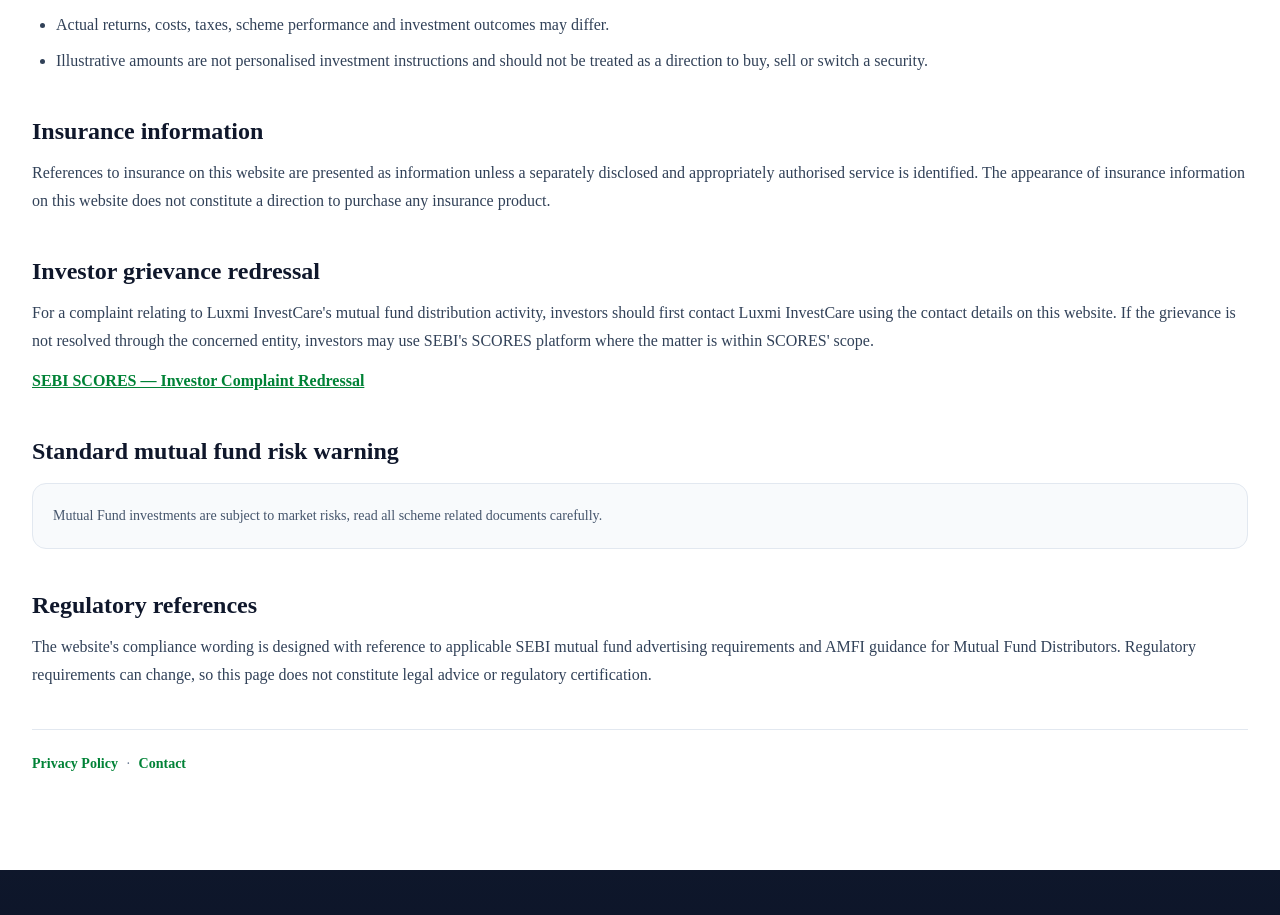
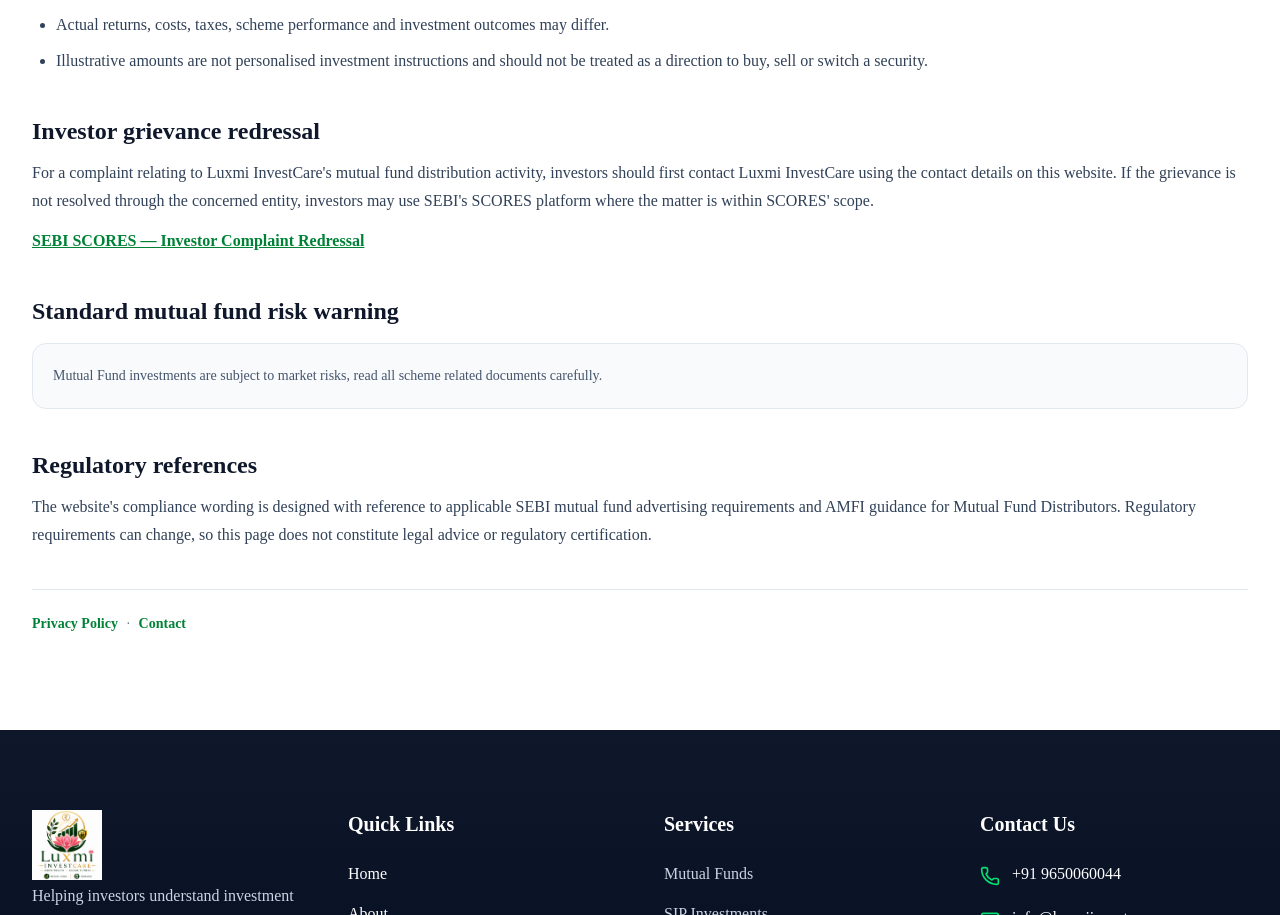
Before and after one commit to shivpawan007/LuxmiInvestCare, a Next.js app: page /disclosures in a window 1280 px wide. Shown: the part 1086-2001 px from the top of the page. Built offline with nearby package versions, Linux system fonts and the light colour scheme.

Commit message:
Clarify Luxmi InvestCare public scope as mutual fund distribution and education

```diff
--- a/app/disclosures/page.tsx
+++ b/app/disclosures/page.tsx
@@ -80,14 +80,6 @@
                             </ul>
                         </section>
 
-                        <section>
-                            <h2 className="text-2xl font-bold text-slate-900">Insurance information</h2>
-                            <p className="mt-3 leading-7">
-                                References to insurance on this website are presented as information
-                                unless a separately disclosed and appropriately authorised service
-                                is identified. The appearance of insurance information on this website does not constitute a direction to purchase any insurance product.
-                            </p>
-                        </section>
 
                         <section>
                             <h2 className="text-2xl font-bold text-slate-900">Investor grievance redressal</h2>
```
